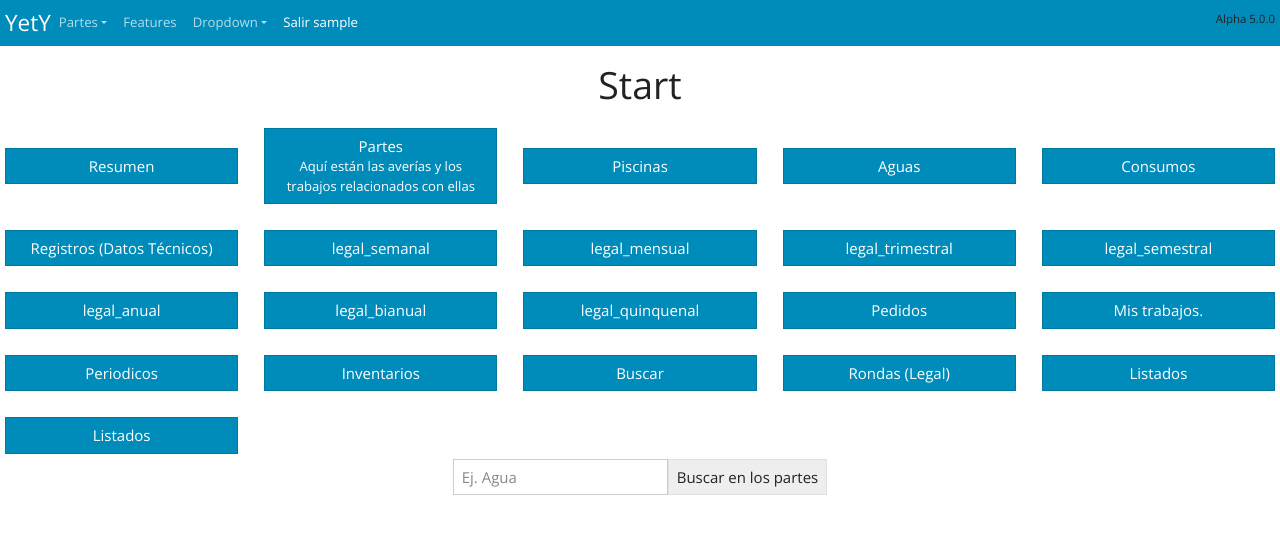
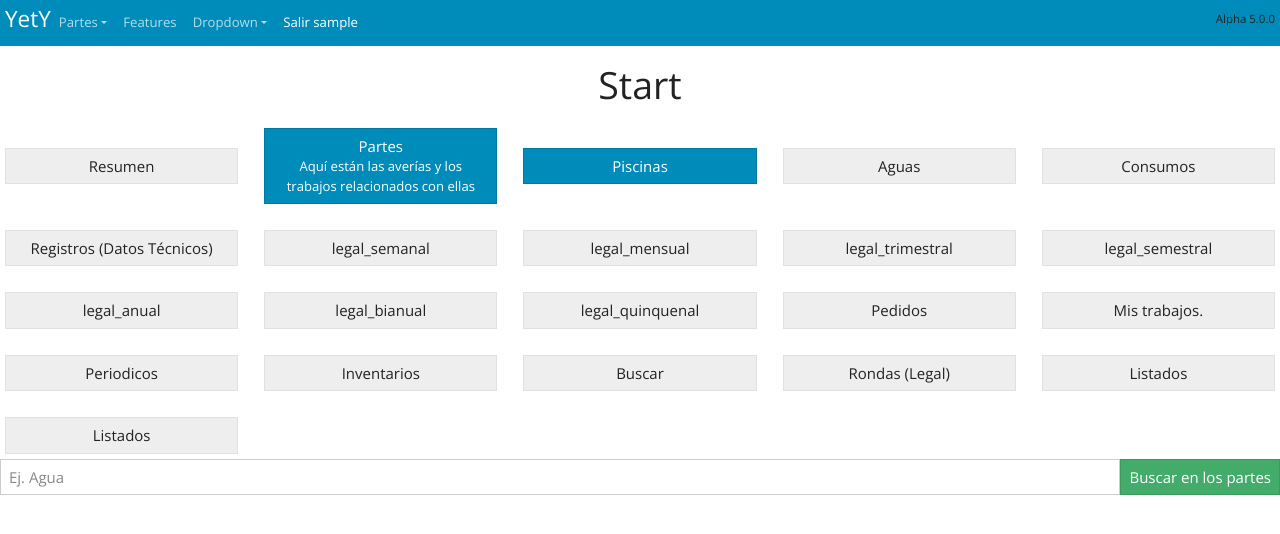
Before and after one commit to YetYSoft/YetY, a Django app: page / in a window 1280 px wide. Shown: the top 534 px of the page. Run offline with Django 3.2, Linux system fonts and the light colour scheme; the visitor is signed in with stand-in values (Sample User, id 1); some libraries are stand-ins or nearby versions.

Commit message:
añadir trabajo

```diff
--- a/aguas/templates/navbar_aguas.html
+++ b/aguas/templates/navbar_aguas.html
@@ -41,7 +41,7 @@
   <!--      Esta la barra para buscar
         <form class="d-flex">
           <input class="form-control me-sm-2" type="text" placeholder="Search">
-          <button class="btn btn-secondary my-2 my-sm-0" type="submit">Search</button>
+          <button class="btn btn-successmy-2 my-sm-0" type="submit">Search</button>
 
         </form>
     -->
--- a/cabecera/templates/grid_start.html
+++ b/cabecera/templates/grid_start.html
@@ -12,35 +12,35 @@
     <link rel="stylesheet" href="{% static '/css/start.css' %}">
 
     <div id="grid_start">
-        <div> <a href="/resumen/" class="btn btn-primary">Resumen</a></div>
+        <div> <a href="/resumen/" class="btn btn-secondary">Resumen</a></div>
         <div> <a href="/partes/pendientes/" class="btn btn-primary">Partes<small><br>Aquí están las averías y los trabajos relacionados con ellas</small> </a></div>
         <div> <a href="/piscinas" class="btn btn-primary">Piscinas</a></div>
-        <div> <a href="/aguas/aguas" class="btn btn-primary">Aguas</a></div>
-        <div> <a href="/consumos/" class="btn btn-primary">Consumos</a></div>
-        <div> <a href="/registros/" class="btn btn-primary">Registros (Datos Técnicos)</a></div>
-        <div> <a href="/legal_semanal/" class="btn btn-primary ">legal_semanal</a></div>
-        <div> <a href="/legal_mensual/" class="btn btn-primary">legal_mensual</a></div>
-        <div> <a href="/legal_trimestral/" class="btn btn-primary">legal_trimestral</a></div>
-        <div> <a href="/legal_semestral/" class="btn btn-primary">legal_semestral</a></div>
-        <div> <a href="/legal_anual/" class="btn btn-primary">legal_anual</a></div>
-        <div> <a href="/legal_bianual/" class="btn btn-primary">legal_bianual</a></div>
-        <div> <a href="/legal_quinquenal/" class="btn btn-primary">legal_quinquenal</a></div>
-        <div> <a href="/pedidos/" class="btn btn-primary">Pedidos</a></div>
-        <div> <a href="/mis_trabajos/" class="btn btn-primary">Mis trabajos.</a></div>
-        <div> <a href="edit/{{ ot_parte.pk }}" class="btn btn-primary">Periodicos</a></div>
-        <div> <a href="edit/{{ ot_parte.pk }}" class="btn btn-primary">Inventarios</a></div>
-        <div> <a href="edit/{{ ot_parte.pk }}" class="btn btn-primary">Buscar</a></div>
-        <div> <a href="/rondas/rondas/" class="btn btn-primary">Rondas (Legal)</a></div>
-        <div> <a href="/listados/" class="btn btn-primary">Listados</a></div>
-        <div> <a href="/listados/" class="btn btn-primary">Listados</a></div>
+        <div> <a href="/aguas/aguas" class="btn btn-secondary">Aguas</a></div>
+        <div> <a href="/consumos/" class="btn btn-secondary">Consumos</a></div>
+        <div> <a href="/registros/" class="btn btn-secondary">Registros (Datos Técnicos)</a></div>
+        <div> <a href="/legal_semanal/" class="btn btn-secondary ">legal_semanal</a></div>
+        <div> <a href="/legal_mensual/" class="btn btn-secondary">legal_mensual</a></div>
+        <div> <a href="/legal_trimestral/" class="btn btn-secondary">legal_trimestral</a></div>
+        <div> <a href="/legal_semestral/" class="btn btn-secondary">legal_semestral</a></div>
+        <div> <a href="/legal_anual/" class="btn btn-secondary">legal_anual</a></div>
+        <div> <a href="/legal_bianual/" class="btn btn-secondary">legal_bianual</a></div>
+        <div> <a href="/legal_quinquenal/" class="btn btn-secondary">legal_quinquenal</a></div>
+        <div> <a href="/pedidos/" class="btn btn-secondary">Pedidos</a></div>
+        <div> <a href="/mis_trabajos/" class="btn btn-secondary">Mis trabajos.</a></div>
+        <div> <a href="edit/{{ ot_parte.pk }}" class="btn btn-secondary">Periodicos</a></div>
+        <div> <a href="edit/{{ ot_parte.pk }}" class="btn btn-secondary">Inventarios</a></div>
+        <div> <a href="edit/{{ ot_parte.pk }}" class="btn btn-secondary">Buscar</a></div>
+        <div> <a href="/rondas/rondas/" class="btn btn-secondary">Rondas (Legal)</a></div>
+        <div> <a href="/listados/" class="btn btn-secondary">Listados</a></div>
+        <div> <a href="/listados/" class="btn btn-secondary">Listados</a></div>
 
 
     </div>
   <form action="/partes/encontrar_partes/" method="get">
 
     <div style= "display: flex; justify-content: center;">
-            <div>  <input class="form-control" type="text" name="palabra" placeholder="Ej. Agua"> </div>
-            <div>  <input class="btn btn-secondary"     type="submit" value="Buscar en los partes"></div>
+              <input class="form-control" type="text" name="palabra" placeholder="Ej. Agua">
+              <input class="btn btn-success"     type="submit" value="Buscar en los partes">
     </div>
 
 
--- a/cabecera/templates/navbar_start.html
+++ b/cabecera/templates/navbar_start.html
@@ -3,7 +3,7 @@
 <body>
   <nav  class="navbar navbar-expand navbar-dark bg-primary" style="margin: 0px; padding: 5px" >
     <div class="container-fluid">
-      <a  class="navbar-brand" style="margin: 0px; padding: 0px" href="/"><hgroup style="margin: 0px; padding: 0px"><h4 style="margin: 0px; padding: 0px">YetY </h4>  </hgroup></a>
+      <a  class="navbar-brand" style="margin: 0px; padding: 0px" href="/"><hgroup style="margin: 0px; padding: 0px"><h4 >YetY </h4>  </hgroup></a>
       <button  class="navbar-toggler" type="button" data-bs-toggle="collapse" data-bs-target="#navbarColor01" aria-controls="navbarColor01" aria-expanded="false" aria-label="Toggle navigation">
         <span class="navbar-toggler-icon"></span>
       </button>
--- a/partes/templates/buscar_parte.html
+++ b/partes/templates/buscar_parte.html
@@ -8,8 +8,8 @@
         <form action="/partes/encontrar_partes/" method="get">
 
                 <div style= "display: flex; justify-content: center;">
-                        <div>  <input class="form-control" type="text" name="palabra" placeholder="Ej. Agua"> </div>
-                        <div>  <input class="btn btn-secondary"     type="submit" value="Buscar en los partes"></div>
+                        <input class="form-control" type="text" name="palabra" placeholder="Ej. Agua">
+                        <input class="btn btn-success"     type="submit" value="Buscar en los partes">
                 </div>
 
 
--- a/partes/templates/encontrar_parte.html
+++ b/partes/templates/encontrar_parte.html
@@ -12,8 +12,8 @@
  <form action="/partes/encontrar_partes/" method="get">
 
         <div style= "display: flex; justify-content: center;">
-                <div>  <input class="form-control" type="text" name="palabra" placeholder="Ej. Agua"> </div>
-                <div>  <input class="btn btn-primary"    type="submit" value="Buscar en los partes"></div>
+                  <input class="form-control" type="text" name="palabra" placeholder="Ej. Agua">
+                  <input class="btn btn-success"    type="submit" value="Buscar en los partes">
         </div>
 
 
--- a/partes/templates/partes/ot_parte_edit_form_Error.html
+++ b/partes/templates/partes/ot_parte_edit_form_Error.html
@@ -23,7 +23,7 @@
     <div class="container-fluid">
       <div class="row">
           <div class="col-sm-1">
-            <button type="submit" class="btn btn-secondary my-2 my-sm-0" align="right" >Ok Guardar</button>
+            <button type="submit" class="btn btn-success my-2 my-sm-0" align="right" >Ok Guardar</button>
           </div>
 
       </div>
```
Also changed, not shown: partes/forms.py (+19 -0 lines), partes/templates/ot_parte_detail.html (+19 -10 lines), partes/views.py (+22 -22 lines), piscinas/templates/start_piscinas.html (+5 -5 lines).
